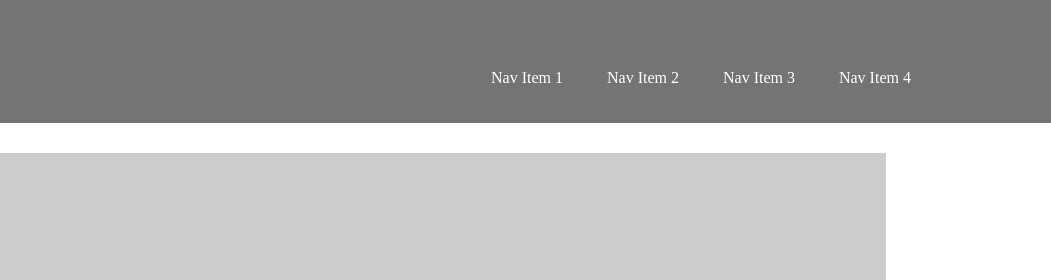
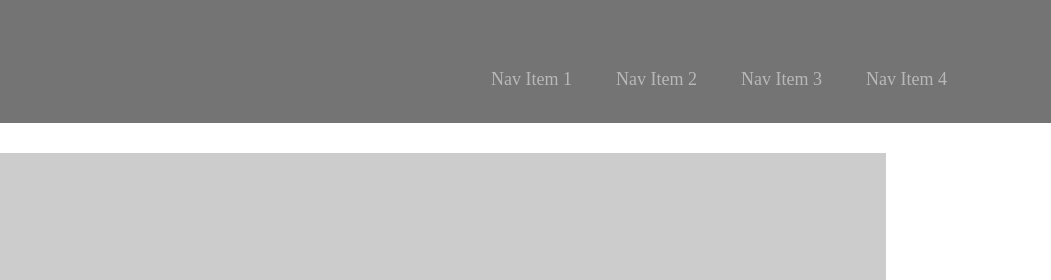
Before and after one commit to iwhitmor/wireframe-exercise, a plain HTML site: page index.html in a window 1280 px wide. Shown: the top 280 px of the page, 229-1280 px from the left. Drawn offline with Linux system fonts and the light colour scheme; placeholder pictures from the web are drawn by us.

Commit message:
change font color and size on nav links

```diff
--- a/style.css
+++ b/style.css
@@ -15,7 +15,8 @@ h1 {
 }
 a {
  padding: 20px;
- color: white;
+ color: rgb(184, 184, 184);
+ font-size: 18px;
  text-decoration: none;
 }
 
```
